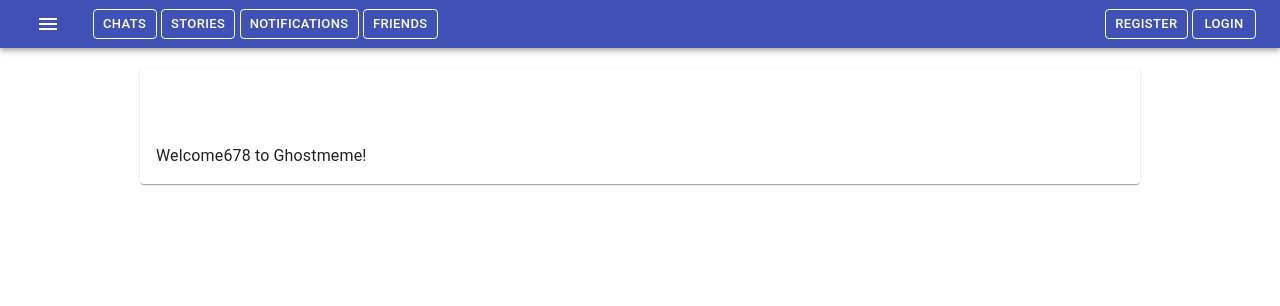
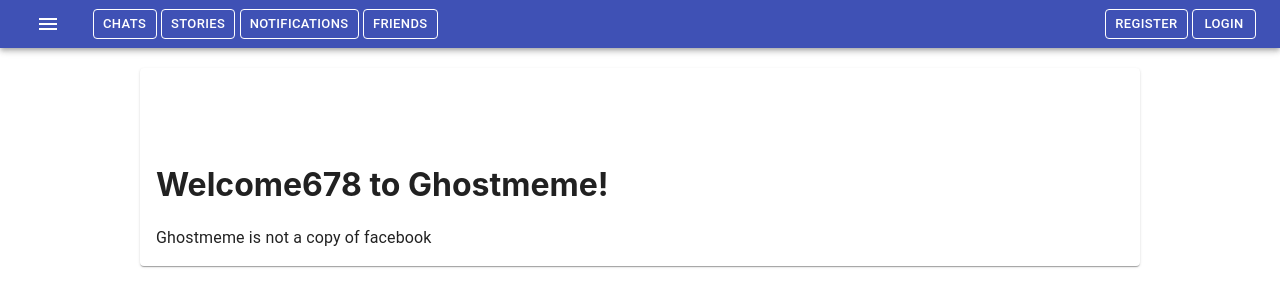
Before and after one commit to spicecat/ghostmeme, a React (Create React App) app: page / in a window 1280 px wide. Shown: the top 306 px of the page. Built offline with nearby package versions, Linux system fonts and the light colour scheme; no server answers; the HTML template or start-up script is replaced by a standard one.

Commit message:
added description to home

```diff
--- a/src/containers/Home.jsx
+++ b/src/containers/Home.jsx
@@ -4,7 +4,8 @@ import { Typography } from '@material-ui/core'
 export default function Home() {
     return (
         <>
-            <Typography>Welcome678 to Ghostmeme! </Typography>
+            <h1>Welcome678 to Ghostmeme! </h1>
+            <Typography>Ghostmeme is not a copy of facebook</Typography>
         </>
     )
 }
```
